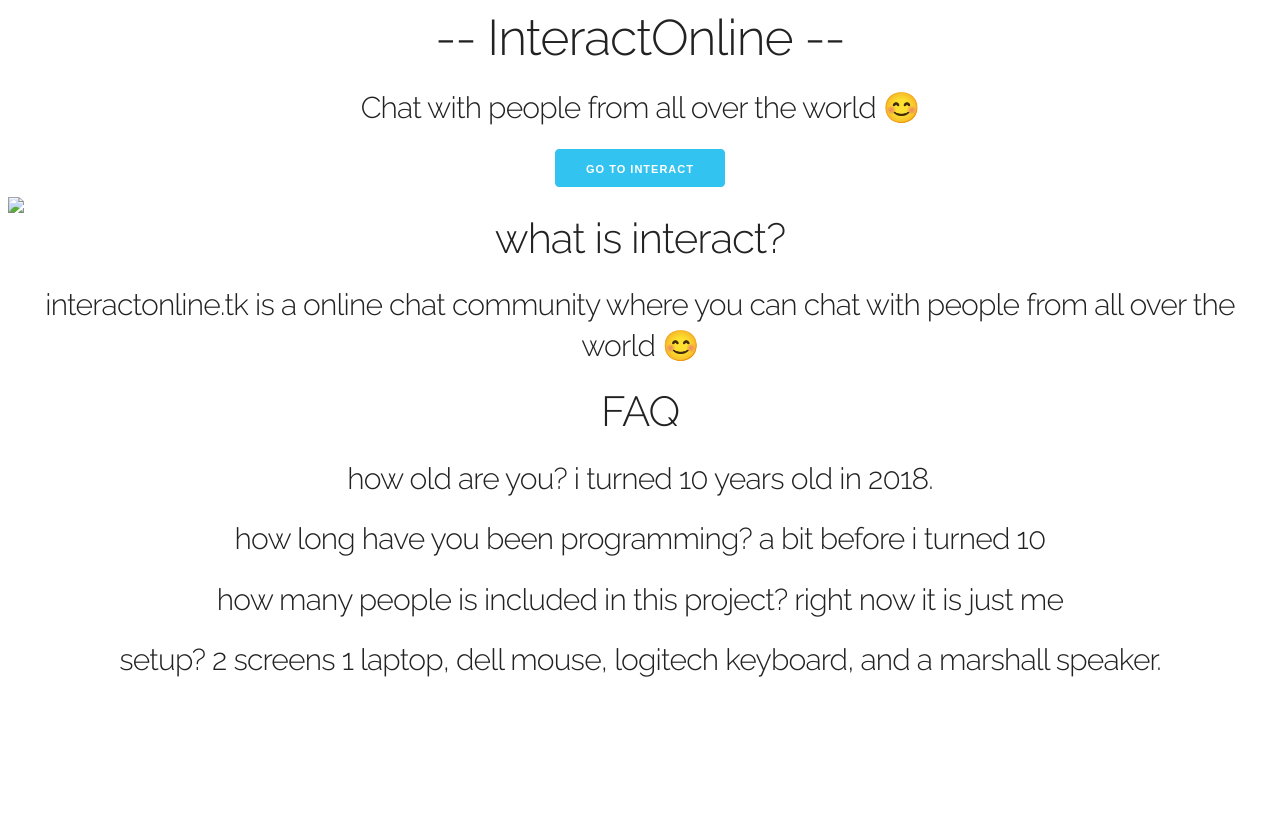
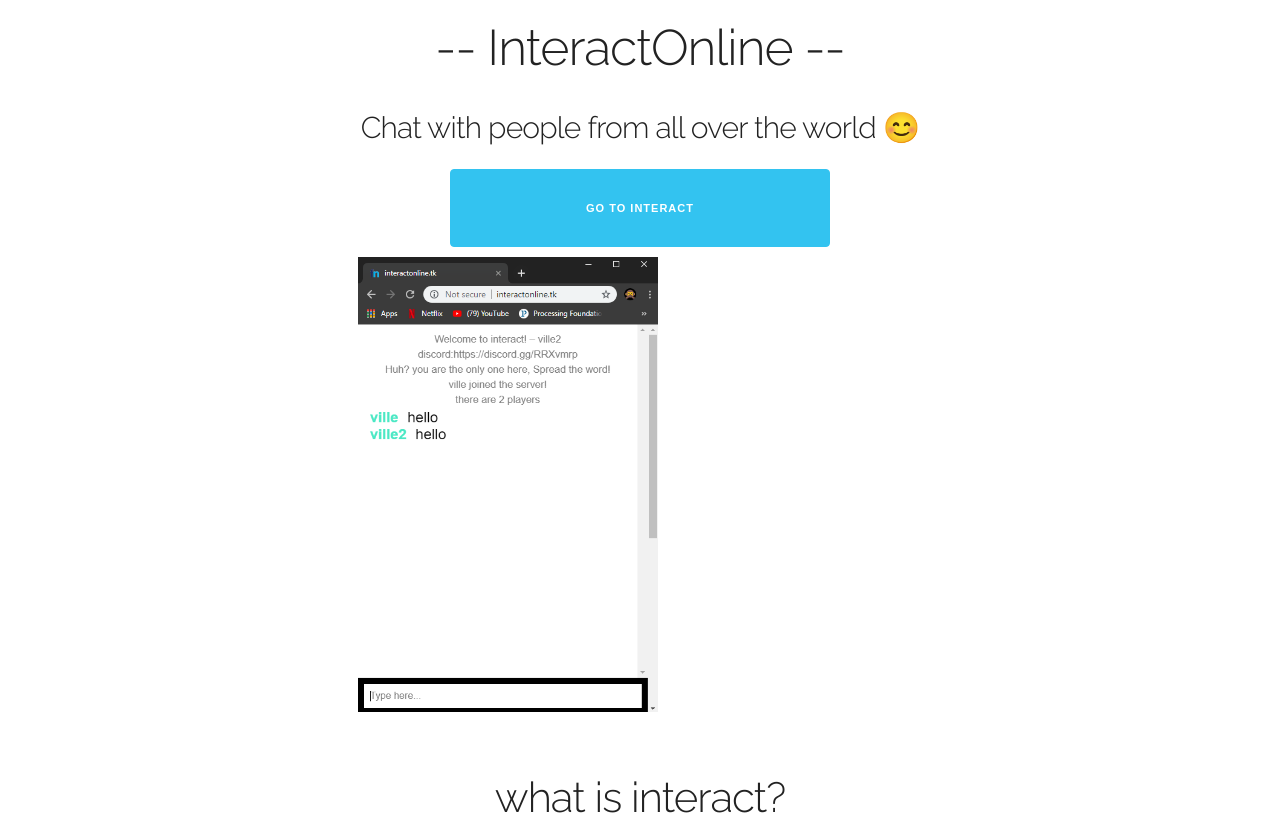
Before and after one commit to 2oVB/VBCoding.tk, a plain HTML site: page index.html in a window 1280 px wide. Shown: the top 827 px of the page. Before the commit the page ends 800 px from the top, so only its background shows below. Drawn offline with nearby package versions, Linux system fonts and the light colour scheme; the site is published under a folder, as on GitHub Pages, so addresses that start at the root find nothing.

Commit message:
update index.html

```diff
--- a/index.html
+++ b/index.html
@@ -4,10 +4,10 @@
       <title>VBCoding.tk > home</title>
 
       <link rel="stylesheet" href="https://cdnjs.cloudflare.com/ajax/libs/skeleton/2.0.4/skeleton.min.css">
-      <link rel="stylesheet" href="/Styles.css">
+      <link rel="stylesheet" href="Styles.css">
       <link href='//fonts.googleapis.com/css?family=Raleway:400,300,600' rel='stylesheet' type='text/css'>
 
-      <link rel='shortcut icon' type='image/x-icon' href='/favicon.ico' />
+      <link rel='shortcut icon' type='image/x-icon' href='favicon.ico' />
     </head>
 
     <div align="center">
@@ -18,7 +18,7 @@
       <button id="intButton" class="button-primary interact">Go to interact</button>
     </div>
     <div class="inline-block"">
-      <img class="img" src="/background.png">
+      <img class="img" src="background.png">
     </div>
     <div class="docmain" align="center">
       <h2>what is interact?</h2>
@@ -33,6 +33,6 @@
         <h4 class="setup">setup? 2 screens 1 laptop, dell mouse, logitech keyboard, and a marshall speaker.</h4>
       </div>
 
-    <script src="/index.js"></script>
+    <script src="index.js"></script>
   </body>
 </html>
```
